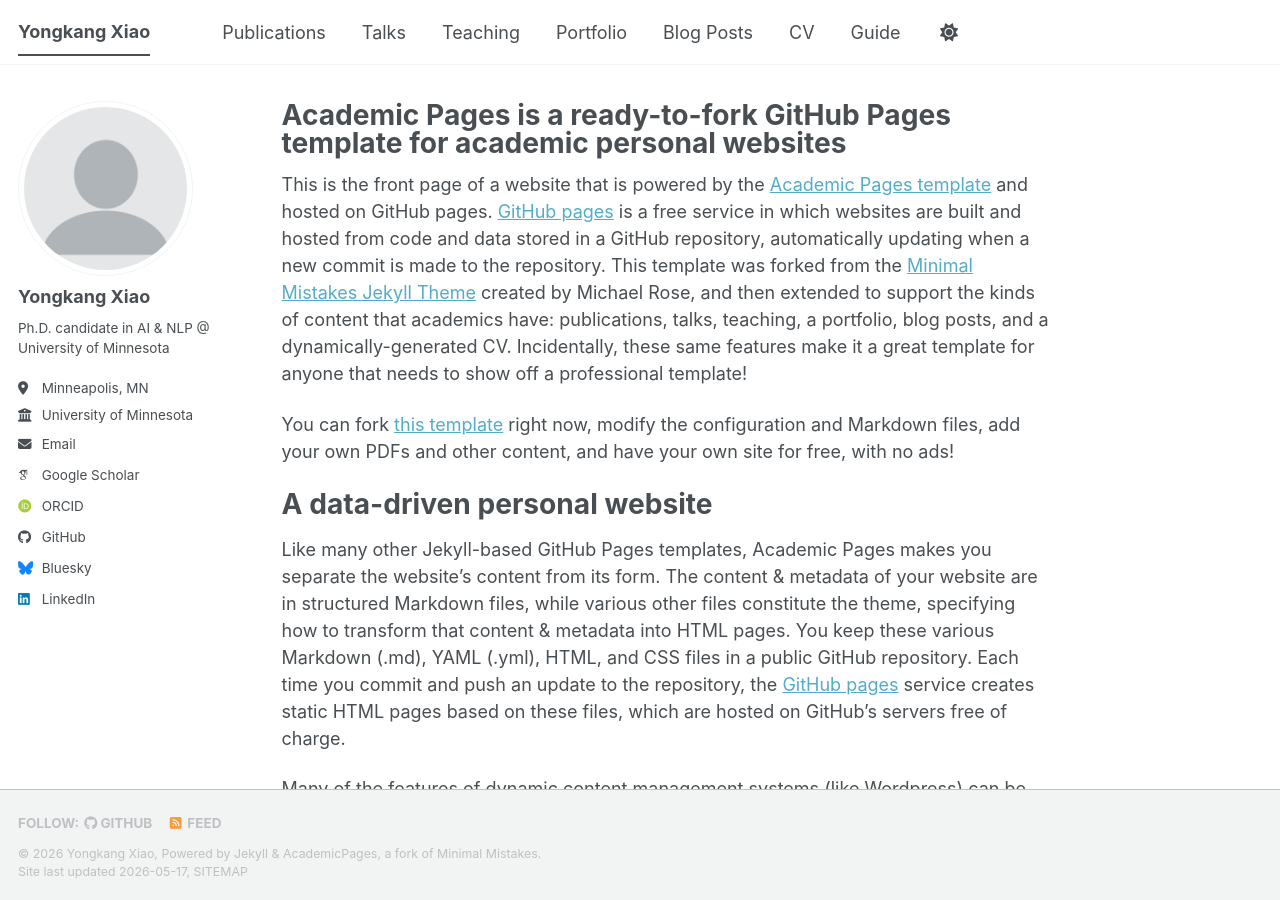
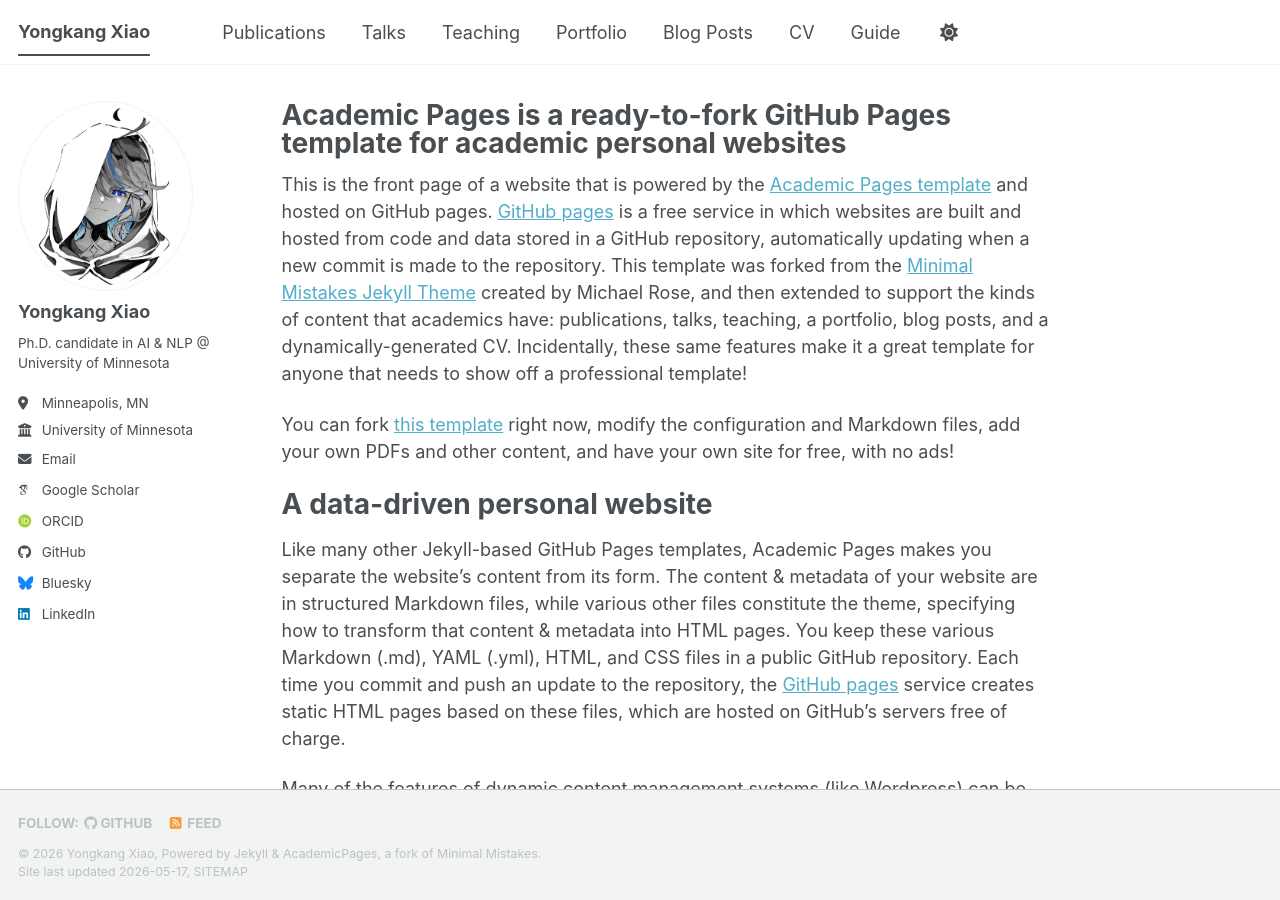
Before and after one commit to TheYKXiao/TheYKXiao.github.io, a Jekyll site: the page built from _pages/about.md, in a window 1280 px wide and 900 px high. Built offline with Jekyll 4.4.1, drawn with Linux system fonts in a browser that asks for light colours; some web fonts are replaced; a script bundle is joined from its source files by our own code; library files that are not in the unit come from our copies.

Commit message:
Update homepage

```diff
--- a/_config.yml
+++ b/_config.yml
@@ -23,7 +23,7 @@
 #               Additional customization can be done by editing /_includes/author-profile.html
 author:
   # Biographic information
-  avatar           : "profile.png"
+  avatar           : "furina.jpg" # "profile.png"
   name             : "Yongkang Xiao"
   pronouns         : # example: "she/her"
   bio              : "Ph.D. candidate in AI & NLP @ University of Minnesota"
```
Also changed, not shown: images/furina.jpg (added).
